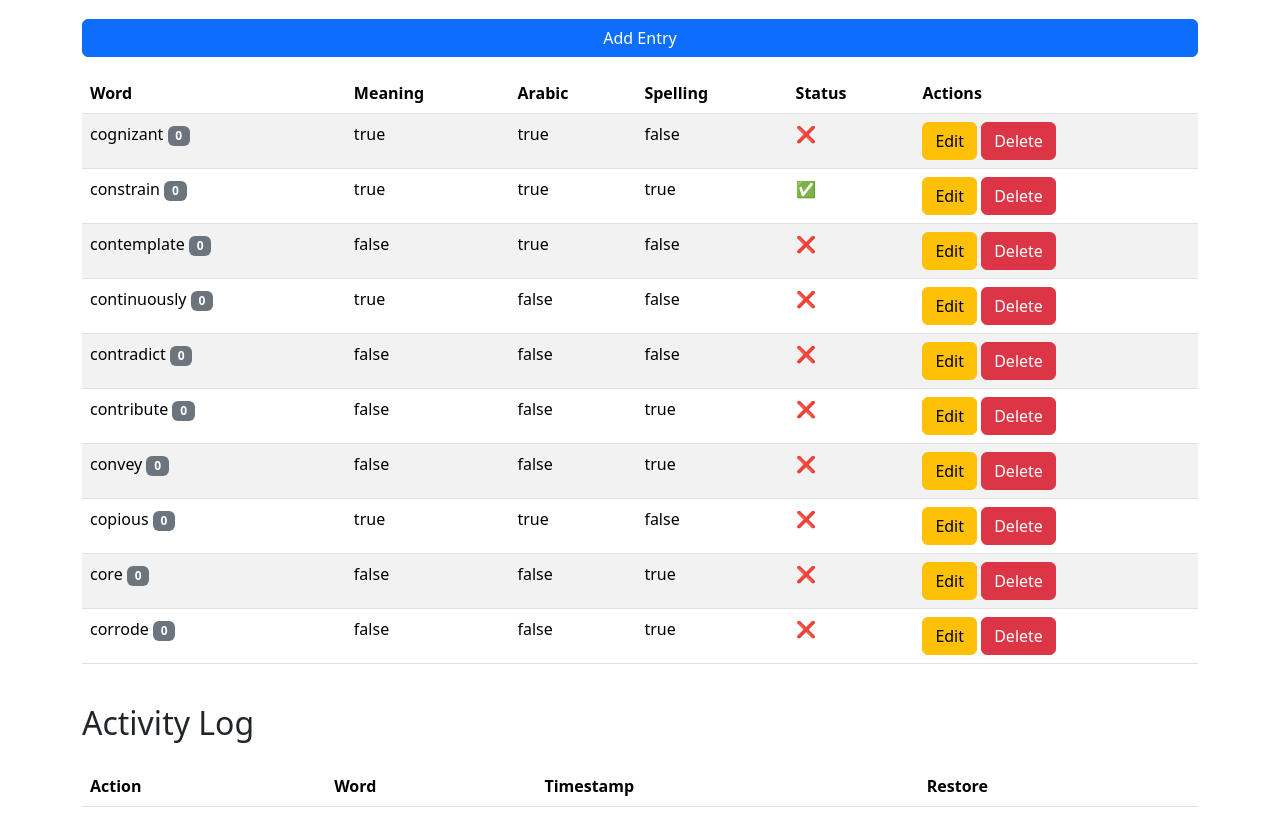
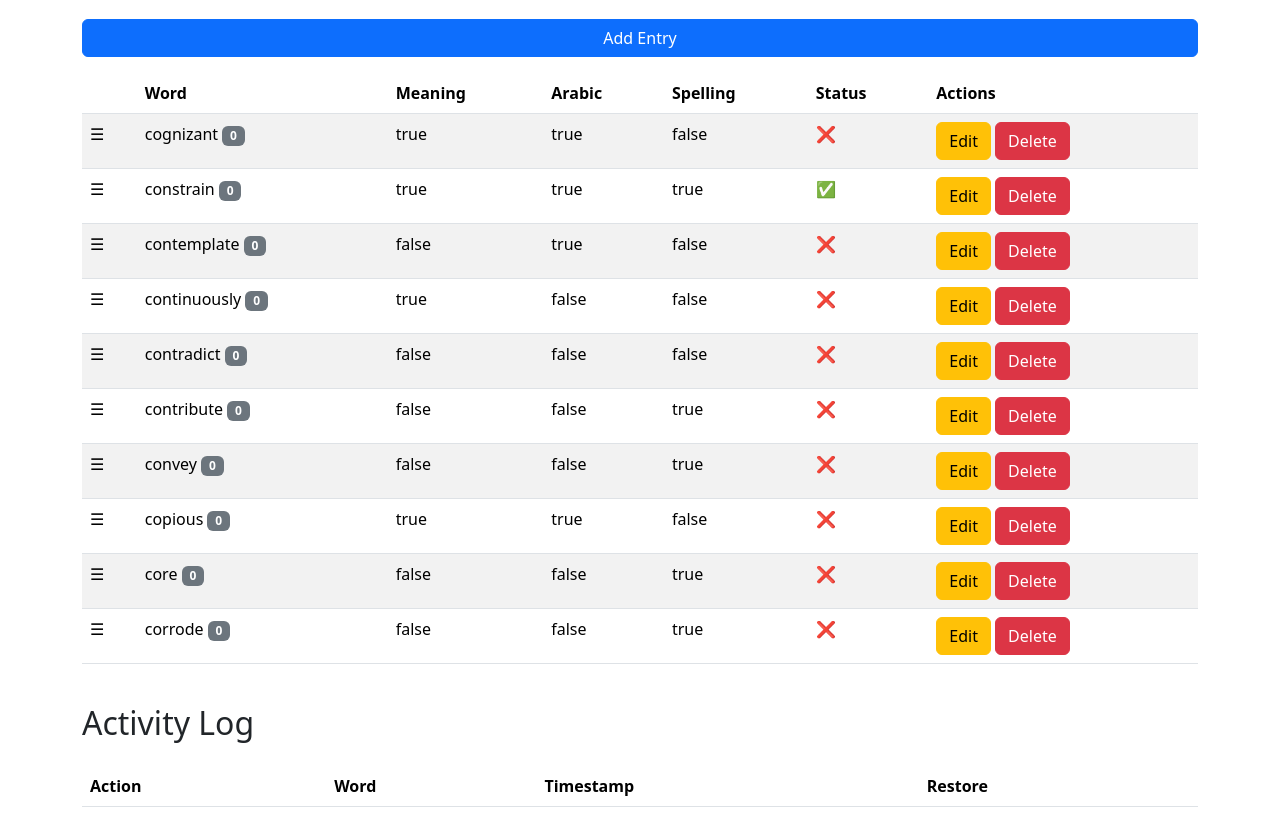
Before and after one commit to Dev4YM/TOEFL, a plain HTML site: page index.html in a window 1280 px wide. Shown: the part 77-912 px from the top of the page. Drawn offline with nearby package versions, Linux system fonts and the light colour scheme.

Commit message:
Update index.html

```diff
--- a/index.html
+++ b/index.html
@@ -65,6 +65,7 @@
                     const status = calculateStatus(entry);
                     const $row = $(`
                         <tr data-order="${entry.order}">
+                            <td class="drag-handle" style="cursor: move;">&#x2630;</td>
                             <td>${entry.word} <span class="badge bg-secondary">${entry.counter}</span></td>
                             <td>${entry.meaning}</td>
                             <td>${entry.arabic}</td>
@@ -79,6 +80,7 @@
                     $tableBody.append($row);
                 });
                 $("#vocab-table tbody").sortable({
+                    handle: '.drag-handle',
                     update: function(event, ui) {
                         saveOrder();
                     }
@@ -99,6 +101,7 @@
             function renderLogsTable() {
                 $logsTableBody.empty();
                 const logs = loadLogs();
+                logs.sort((a, b) => new Date(b.timestamp) - new Date(a.timestamp));
                 logs.forEach((log, index) => {
                     const $row = $(`
                         <tr>
@@ -189,7 +192,7 @@
 
             $logsTableBody.on('click', '.restore-btn', function() {
                 const index = $(this).data('index');
-                let logs = loadLogs();
+                const logs = loadLogs();
                 const logEntry = logs[index];
                 const restoredEntry = logEntry.entry;
                 let entries = loadEntries();
@@ -208,6 +211,9 @@
         .ui-sortable-helper {
             display: table;
         }
+        .drag-handle {
+            cursor: move;
+        }
     </style>
 </head>
 <body>
@@ -218,6 +224,7 @@
             <table id="vocab-table" class="table table-striped">
                 <thead>
                     <tr>
+                        <th></th>
                         <th>Word</th>
                         <th>Meaning</th>
                         <th>Arabic</th>
```
